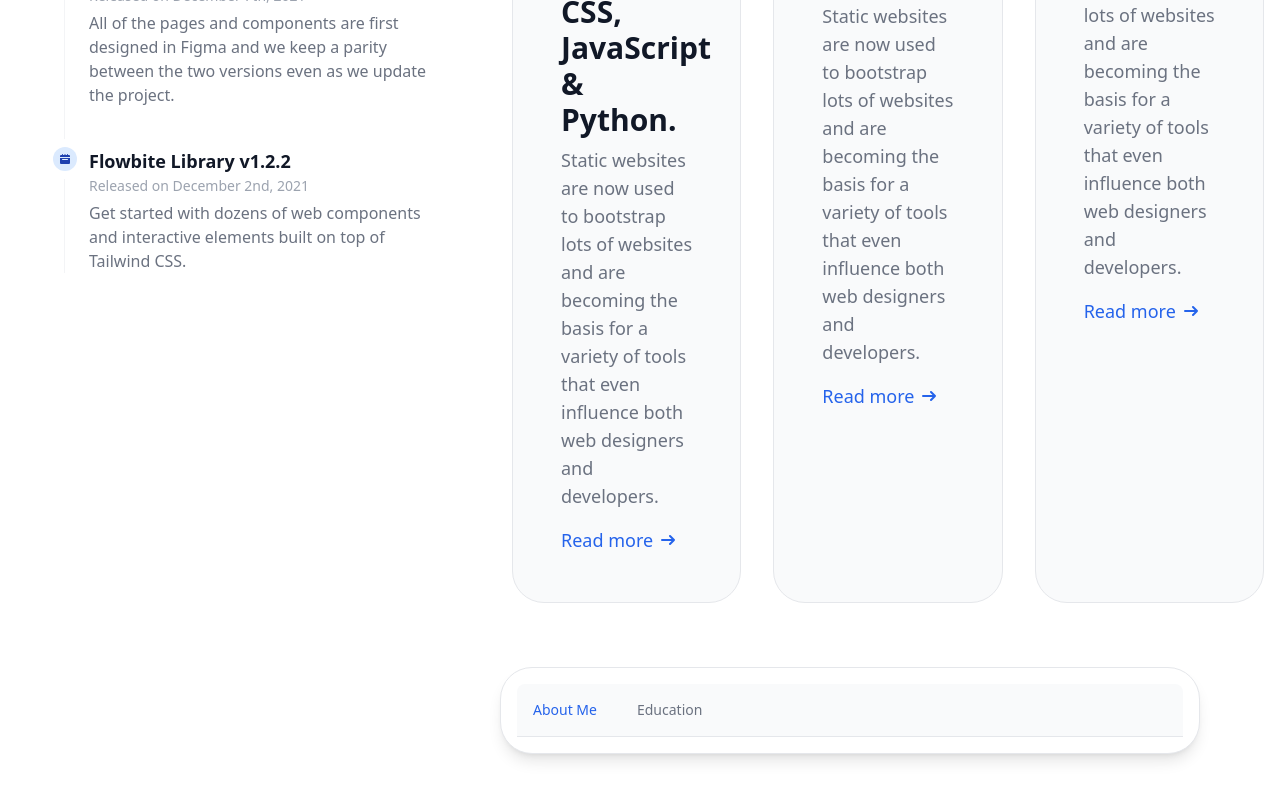
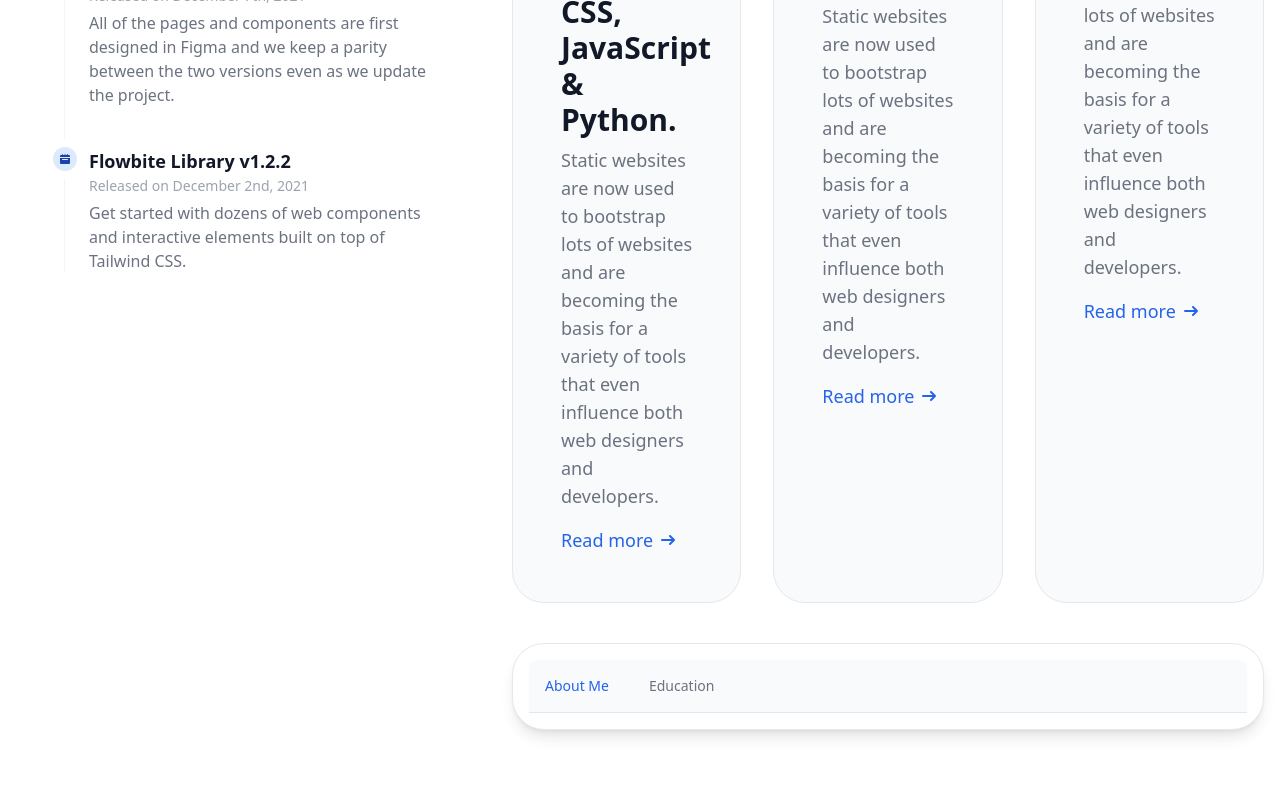
Before and after one commit to bishaldebroy007/full-website-react-tailwind, a React (Vite) app: page / in a window 1280 px wide. Shown: the part 793-1593 px from the top of the page. Built offline with nearby package versions, Linux system fonts and the light colour scheme.

Commit message:
AboutSection, Component placed properly?

```diff
--- a/src/App.jsx
+++ b/src/App.jsx
@@ -5,7 +5,7 @@ import MyImage from './components/MyImage'
 // import Footer from './components/Footer'
 import IntroCards from './components/IntroCards';
 // import TimeLines from './components/TimeLines';
-import AboutSection from './components/AboutSection';
+// import AboutSection from './components/AboutSection';
 // import Experience from './components/Experience';
 // import { BrowserRouter as Router, Route, Switch, Link } from 'react-router-dom';
 // import MovingPictures from './components/MovingPictures';
@@ -31,8 +31,8 @@ function App() {
         </div>
 
 
-        <div className=''>
-          <AboutSection />
+        <div>
+
 
         </div>
 
--- a/src/components/AboutSection.jsx
+++ b/src/components/AboutSection.jsx
@@ -5,7 +5,7 @@
 const AboutSection = () => {
     return (
         <>
-            <div id="About-Section" className=" ml-125 mr-20 mb-30 gap-2 p-4 bg-white border border-gray-200 rounded-4xl shadow-lg dark:bg-gray-800 dark:border-gray-700">
+            <div id="About-Section" className="mt-10 mb-10 gap-2 p-4 bg-white border border-gray-200 rounded-4xl shadow-lg dark:bg-gray-800 dark:border-gray-700 ">
                 <ul
                     className="flex flex-wrap text-sm font-medium text-center text-gray-500 border-b border-gray-200 rounded-t-lg bg-gray-50 dark:border-gray-700 dark:text-gray-400 dark:bg-gray-800"
                     id="defaultTab"
@@ -20,7 +20,7 @@ const AboutSection = () => {
                             role="tab"
                             aria-controls="about"
                             aria-selected="true"
-                            className="inline-block text-bold p-4 text-blue-600 rounded-ss-lg hover:bg-gray-100 dark:bg-gray-800 dark:hover:bg-gray-700 dark:text-blue-500"
+                            className="inline-block text-bold p-4 text-blue-600 rounded-ss-lg hover:bg-gray-100 dark:bg-gray-800 dark:hover:bg-gray-700 dark:text-blue-500 duration-700"
                         >
                             About Me
                         </button>
@@ -33,7 +33,7 @@ const AboutSection = () => {
                             role="tab"
                             aria-controls="services"
                             aria-selected="false"
-                            className="inline-block p-4 hover:text-gray-600 hover:bg-gray-100 dark:hover:bg-gray-700 dark:hover:text-gray-300"
+                            className="inline-block p-4 hover:text-gray-600 hover:bg-gray-100 dark:hover:bg-gray-700 dark:hover:text-gray-300 duration-700"
                         >
                             Education
                         </button>
--- a/src/components/IntroCards.jsx
+++ b/src/components/IntroCards.jsx
@@ -1,4 +1,4 @@
-
+import AboutSection from "./AboutSection"
 
 const IntroCards = () => {
     return (
@@ -197,6 +197,7 @@ const IntroCards = () => {
                             </a>
                         </div>
                     </div>
+                    <AboutSection />
                 </div>
             </div>
 
--- a/src/components/TimeLines.jsx
+++ b/src/components/TimeLines.jsx
@@ -34,7 +34,7 @@ const TimeLines = () => {
                         className="inline-flex items-center px-4 py-2 text-sm font-medium text-gray-900 bg-white border border-gray-200 rounded-lg hover:bg-gray-100 hover:text-blue-700 focus:z-10 focus:ring-4 focus:outline-none focus:ring-gray-100 focus:text-blue-700 dark:bg-gray-800 dark:text-gray-400 dark:border-gray-600 dark:hover:text-white dark:hover:bg-gray-700 dark:focus:ring-gray-700"
                     >
                         <svg
-                            className="w-3.5 h-3.5 me-2.5"
+                            className="w-3.5 h-3.5 me-2.5 duration-800"
                             aria-hidden="true"
                             xmlns="http://www.w3.org/2000/svg"
                             fill="currentColor"
```
